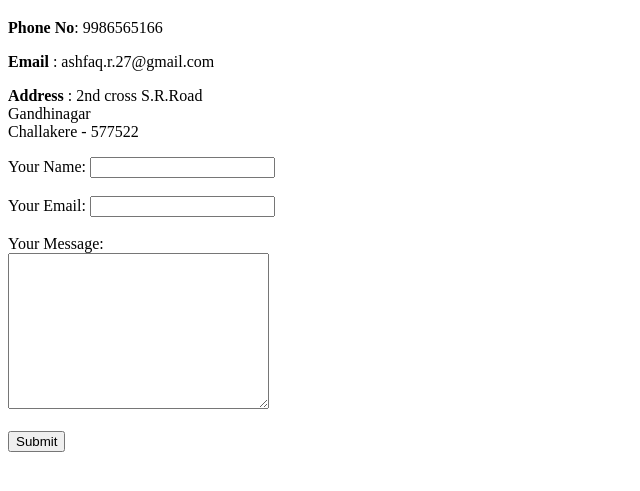
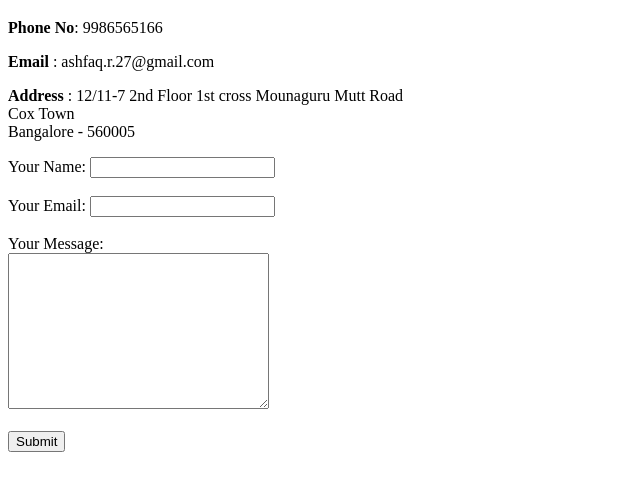
Before and after one commit to ashfaqr27/cv, a plain HTML site: page contact.html in a window 1280 px wide. Shown: the part 61-552 px from the top of the page, without its empty margins (0-640 px from the left). Drawn offline with Linux system fonts and the light colour scheme.

Commit message:
Update Address

```diff
--- a/contact.html
+++ b/contact.html
@@ -10,7 +10,7 @@
   <h1>My Contact Information</h1>
   <p><strong>Phone No</strong>: 9986565166<br></p>
   <p><strong>Email </strong>: ashfaq.r.27@gmail.com</p>
-  <p><strong>Address</strong> : 2nd cross S.R.Road <br>Gandhinagar<br>Challakere - 577522</p>
+  <p><strong>Address</strong> : 12/11-7 2nd Floor 1st cross Mounaguru Mutt Road <br>Cox Town<br>Bangalore - 560005</p>
 
   <form class="" action="mailto:ashfaq.r.27@gmail.com" method="post" enctype="text/plain">
     <label>Your Name:</label>
```
